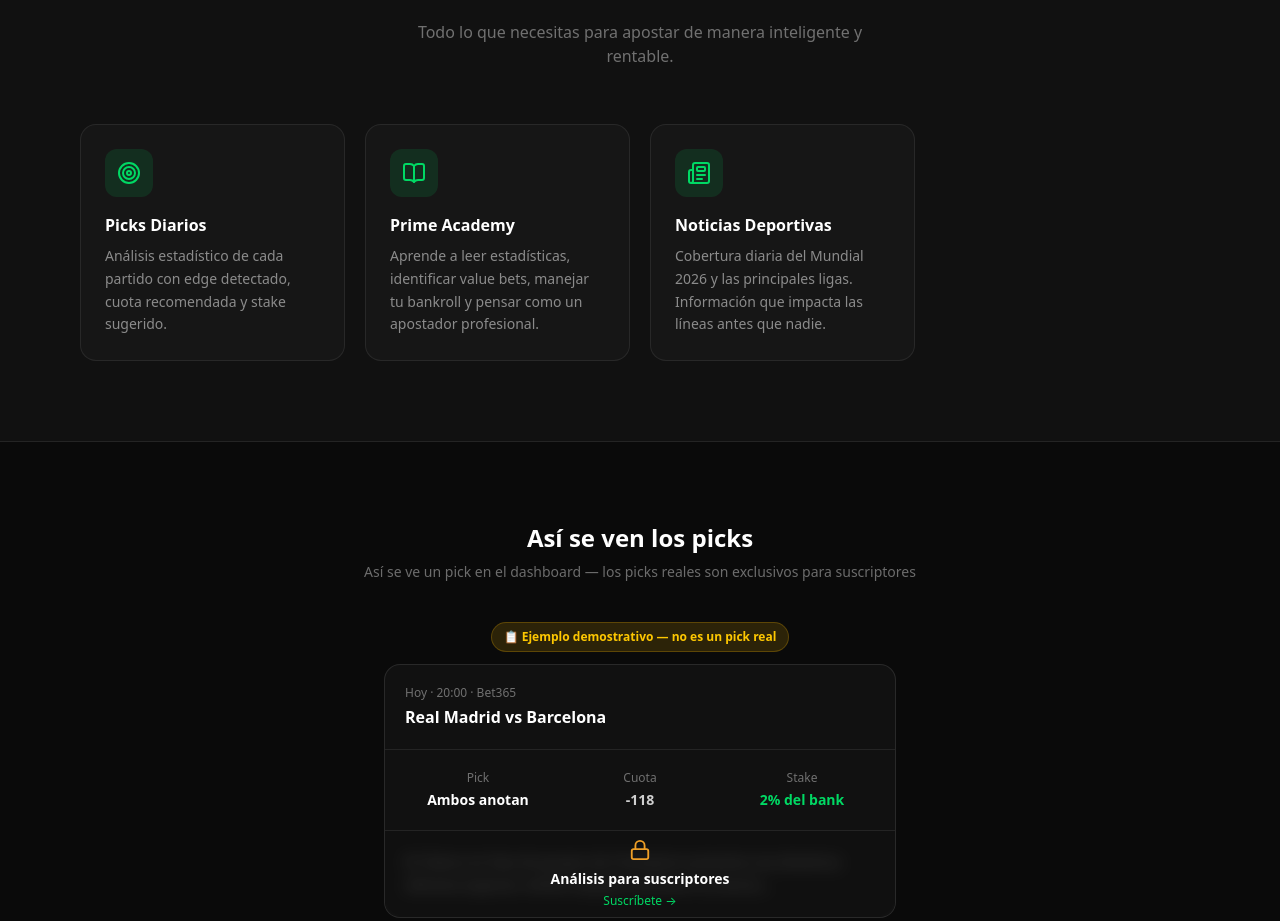
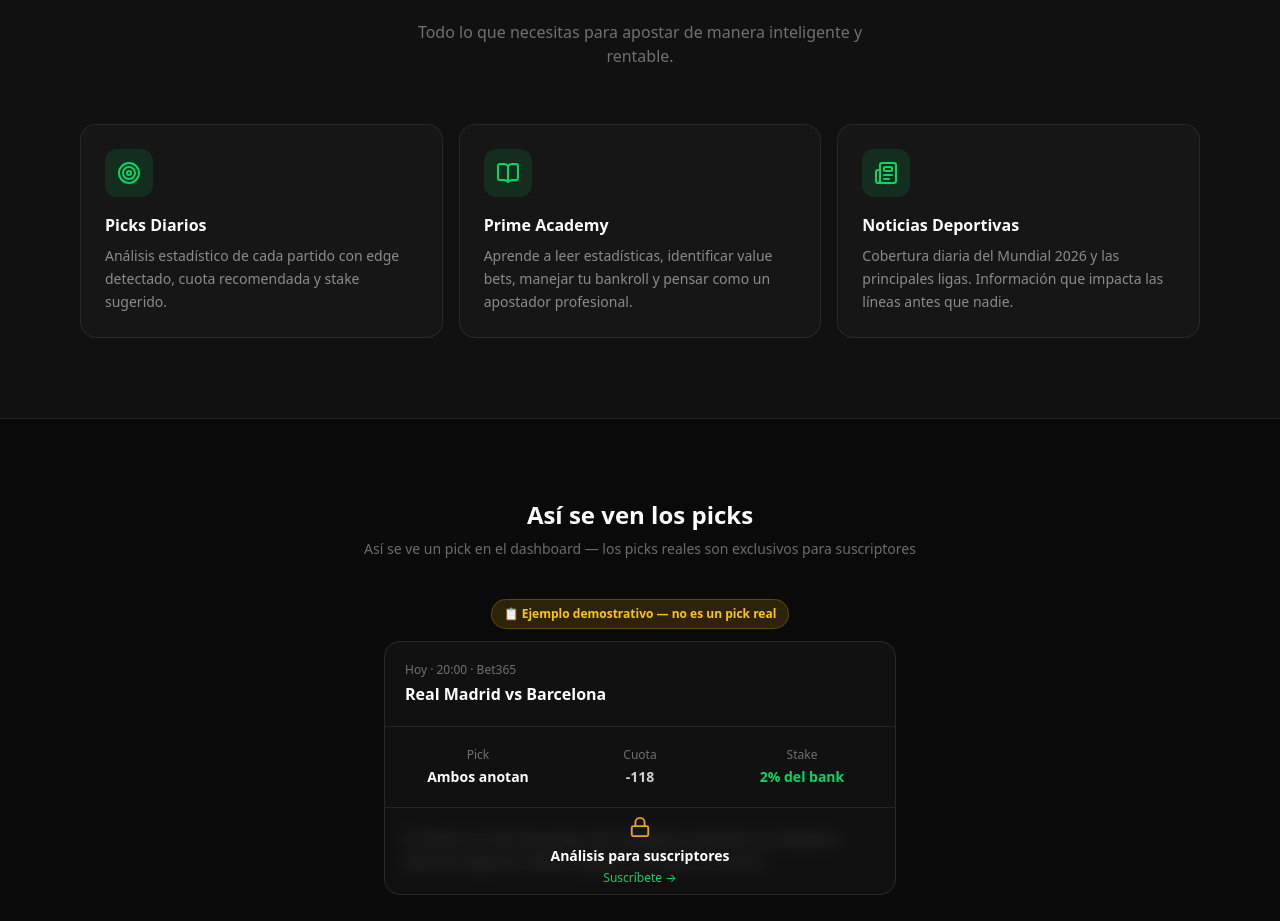
Before and after one commit to miguelcordova2799/prime-picks, a React (Vite) app: page / in a window 1280 px wide. Shown: the part 2400-3321 px from the top of the page. Built offline with nearby package versions, Linux system fonts and the light colour scheme; no server answers; the database is empty.

Commit message:
fix: cards de servicios simetricos

```diff
--- a/src/pages/Landing.jsx
+++ b/src/pages/Landing.jsx
@@ -436,17 +436,17 @@ export default function Landing() {
             <p className="text-white/40 text-base max-w-lg mx-auto">{t.servicesSub}</p>
           </div>
 
-          <div className="grid sm:grid-cols-2 lg:grid-cols-4 gap-5">
+          <div className="grid grid-cols-1 md:grid-cols-3 gap-4 items-stretch">
             {t.services.map(({ title, desc }, i) => {
               const Icon = SERVICE_ICONS[i]
               return (
-                <div key={i} className="bg-[#161616] border border-white/8 rounded-2xl p-6 flex flex-col gap-4 hover:border-[#00D964]/25 transition-colors">
-                  <div className="w-12 h-12 rounded-xl bg-[#00D964]/12 flex items-center justify-center">
+                <div key={i} className="h-full bg-[#161616] border border-white/8 rounded-2xl p-6 flex flex-col gap-4 hover:border-[#00D964]/25 transition-colors">
+                  <div className="w-12 h-12 rounded-xl bg-[#00D964]/12 flex items-center justify-center shrink-0">
                     <Icon size={24} className="text-[#00D964]" />
                   </div>
-                  <div>
+                  <div className="flex flex-col flex-1">
                     <div className="font-bold text-white mb-2">{title}</div>
-                    <p className="text-sm text-white/50 leading-relaxed">{desc}</p>
+                    <p className="text-sm text-white/50 leading-relaxed flex-1">{desc}</p>
                   </div>
                 </div>
               )
```
